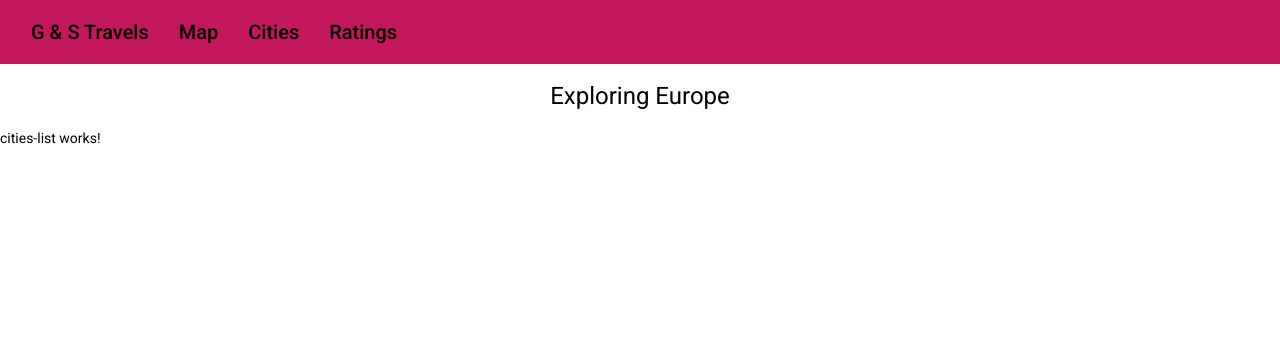
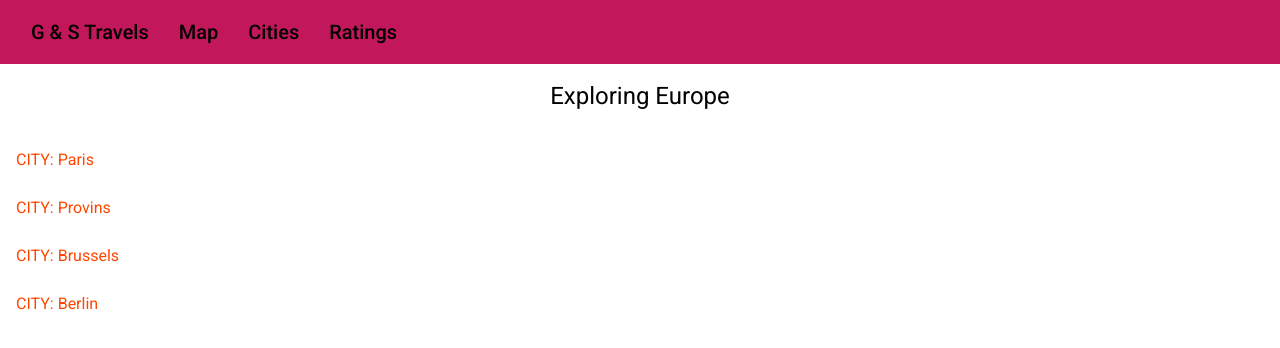
Before and after one commit to scottdmccord/gs-travel-app, an Angular app: page /cities in a window 1280 px wide. Shown: the top 348 px of the page. Built offline with nearby package versions, Linux system fonts and the light colour scheme.

Commit message:
add city list

```diff
--- a/src/app/cities-list/cities-list.component.html
+++ b/src/app/cities-list/cities-list.component.html
@@ -1 +1,5 @@
-<p>cities-list works!</p>
+<mat-list>
+    <mat-list-item role="listitem" color="primary" *ngFor="let city of cities">
+        CITY: {{ city.name }}
+    </mat-list-item>
+</mat-list>
--- a/src/app/cities-list/cities-list.component.scss
+++ b/src/app/cities-list/cities-list.component.scss
@@ -0,0 +1,3 @@
+.mat-list-base .mat-list-item {
+    color: orangered;
+}
--- a/src/app/cities-list/cities-list.component.ts
+++ b/src/app/cities-list/cities-list.component.ts
@@ -1,4 +1,6 @@
 import { Component, OnInit } from '@angular/core';
+import { CITIES } from '../shared/mock-data/cities-mock';
+import { City } from '../shared/models/city.model';
 
 @Component({
   selector: 'app-cities-list',
@@ -6,6 +8,7 @@ import { Component, OnInit } from '@angular/core';
   styleUrls: ['./cities-list.component.scss']
 })
 export class CitiesListComponent implements OnInit {
+  cities = CITIES;
 
   constructor() { }
 
--- /dev/null
+++ b/src/app/shared/mock-data/cities-mock.ts
@@ -0,0 +1,8 @@
+import { City } from '../models/city.model';
+
+export const CITIES: Array<City> = [
+    { id: 1, name: 'Paris', country: 'France', didVisit: true },
+    { id: 2, name: 'Provins', country: 'France', didVisit: true },
+    { id: 3, name: 'Brussels', country: 'Belgium', didVisit: false },
+    { id: 4, name: 'Berlin', country: 'Germany', didVisit: false }
+]
--- /dev/null
+++ b/src/app/shared/models/city.model.ts
@@ -0,0 +1,6 @@
+export class City {
+    id: number;
+    name: string;
+    country: string;
+    didVisit: boolean;
+}
```
Also changed, not shown: src/app/app.module.ts (+5 -2 lines).
